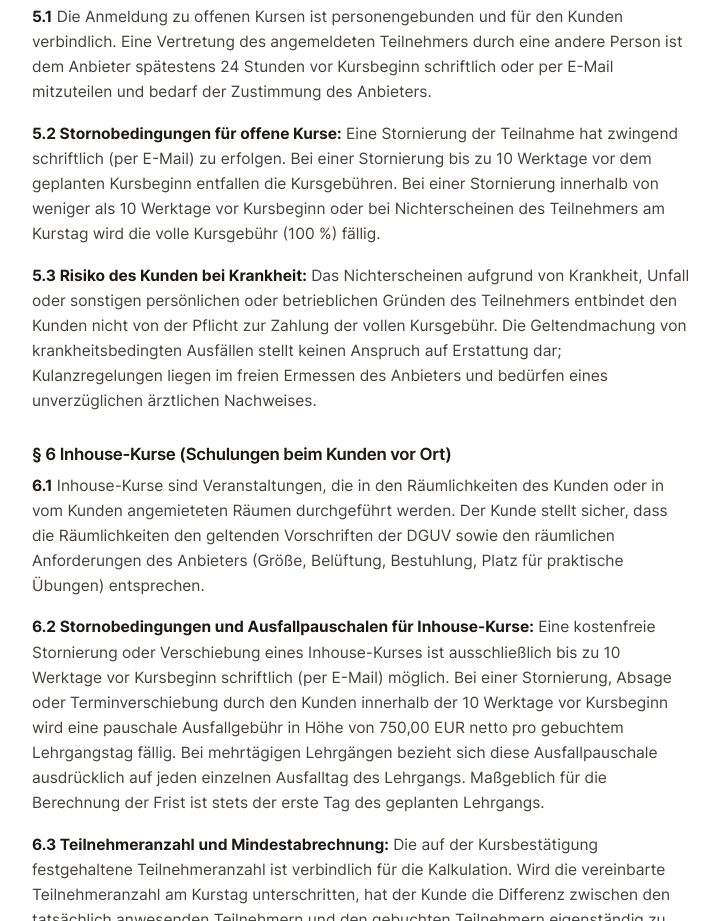
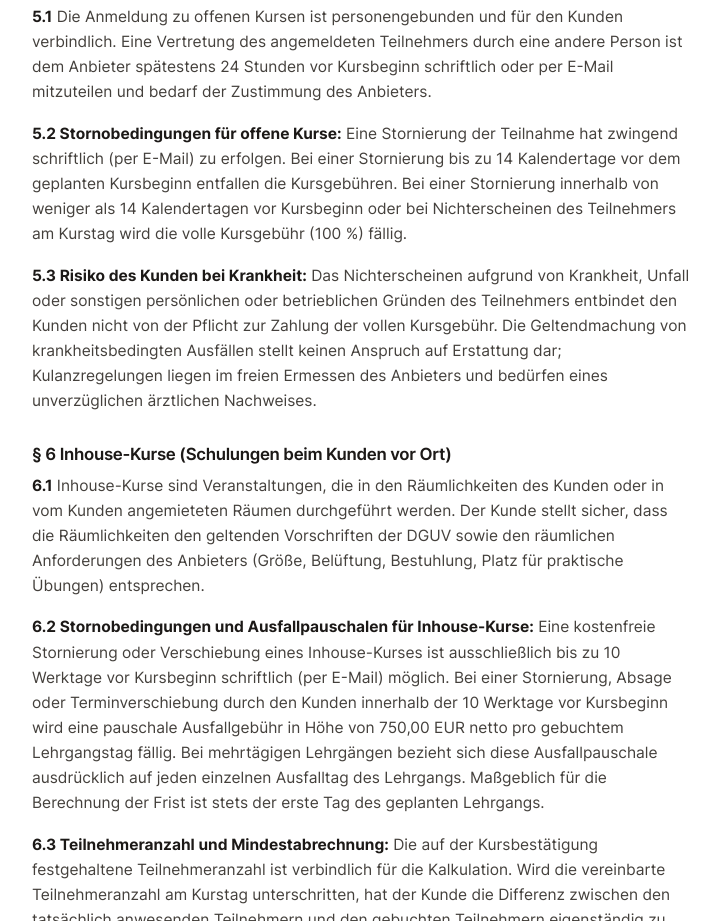
Before and after one commit to RubenWippermann/EH-Duderstadt, a plain HTML site: page agb/index.html in a window 1280 px wide. Shown: the part 3980-4901 px from the top of the page, without its empty margins (40-759 px from the left). Drawn offline with Linux system fonts and the light colour scheme.

Commit message:
Duderstadt AGB 5.2 (Ruben 22.11.: Stornofrist einheitlich 14 Kalendertage): 10 Werktage -> 14 Kalendertage fuer offene Kurse; nur Zweig, Push erst nach Jurist-Beleg und BL-Zeichen
Co-Authored-By: Claude Sonnet 5.5 <noreply@anthropic.com>

```diff
--- a/agb/index.html
+++ b/agb/index.html
@@ -87,7 +87,7 @@
 <p><strong>4.3</strong> Übersteigen die Abrechnungssummen der Unfallversicherungsträger aufgrund einer hohen Teilnehmerzahl die Grundgebühr von 750,00 EUR, steht der überschießende Betrag vollumfänglich dem Anbieter zu. Dem Kunden entsteht hieraus kein Anspruch auf Auszahlung, Rückerstattung oder Verrechnung mit anderen Leistungen.</p>
 <h3>§ 5 Offene Kurse (Teilnahme einzelner Personen an Standorten)</h3>
 <p><strong>5.1</strong> Die Anmeldung zu offenen Kursen ist personengebunden und für den Kunden verbindlich. Eine Vertretung des angemeldeten Teilnehmers durch eine andere Person ist dem Anbieter spätestens 24 Stunden vor Kursbeginn schriftlich oder per E-Mail mitzuteilen und bedarf der Zustimmung des Anbieters.</p>
-<p><strong>5.2 Stornobedingungen für offene Kurse:</strong> Eine Stornierung der Teilnahme hat zwingend schriftlich (per E-Mail) zu erfolgen. Bei einer Stornierung bis zu 10 Werktage vor dem geplanten Kursbeginn entfallen die Kursgebühren. Bei einer Stornierung innerhalb von weniger als 10 Werktage vor Kursbeginn oder bei Nichterscheinen des Teilnehmers am Kurstag wird die volle Kursgebühr (100 %) fällig.</p>
+<p><strong>5.2 Stornobedingungen für offene Kurse:</strong> Eine Stornierung der Teilnahme hat zwingend schriftlich (per E-Mail) zu erfolgen. Bei einer Stornierung bis zu 14 Kalendertage vor dem geplanten Kursbeginn entfallen die Kursgebühren. Bei einer Stornierung innerhalb von weniger als 14 Kalendertagen vor Kursbeginn oder bei Nichterscheinen des Teilnehmers am Kurstag wird die volle Kursgebühr (100 %) fällig.</p>
 <p><strong>5.3 Risiko des Kunden bei Krankheit:</strong> Das Nichterscheinen aufgrund von Krankheit, Unfall oder sonstigen persönlichen oder betrieblichen Gründen des Teilnehmers entbindet den Kunden nicht von der Pflicht zur Zahlung der vollen Kursgebühr. Die Geltendmachung von krankheitsbedingten Ausfällen stellt keinen Anspruch auf Erstattung dar; Kulanzregelungen liegen im freien Ermessen des Anbieters und bedürfen eines unverzüglichen ärztlichen Nachweises.</p>
 <h3>§ 6 Inhouse-Kurse (Schulungen beim Kunden vor Ort)</h3>
 <p><strong>6.1</strong> Inhouse-Kurse sind Veranstaltungen, die in den Räumlichkeiten des Kunden oder in vom Kunden angemieteten Räumen durchgeführt werden. Der Kunde stellt sicher, dass die Räumlichkeiten den geltenden Vorschriften der DGUV sowie den räumlichen Anforderungen des Anbieters (Größe, Belüftung, Bestuhlung, Platz für praktische Übungen) entsprechen.</p>
```
